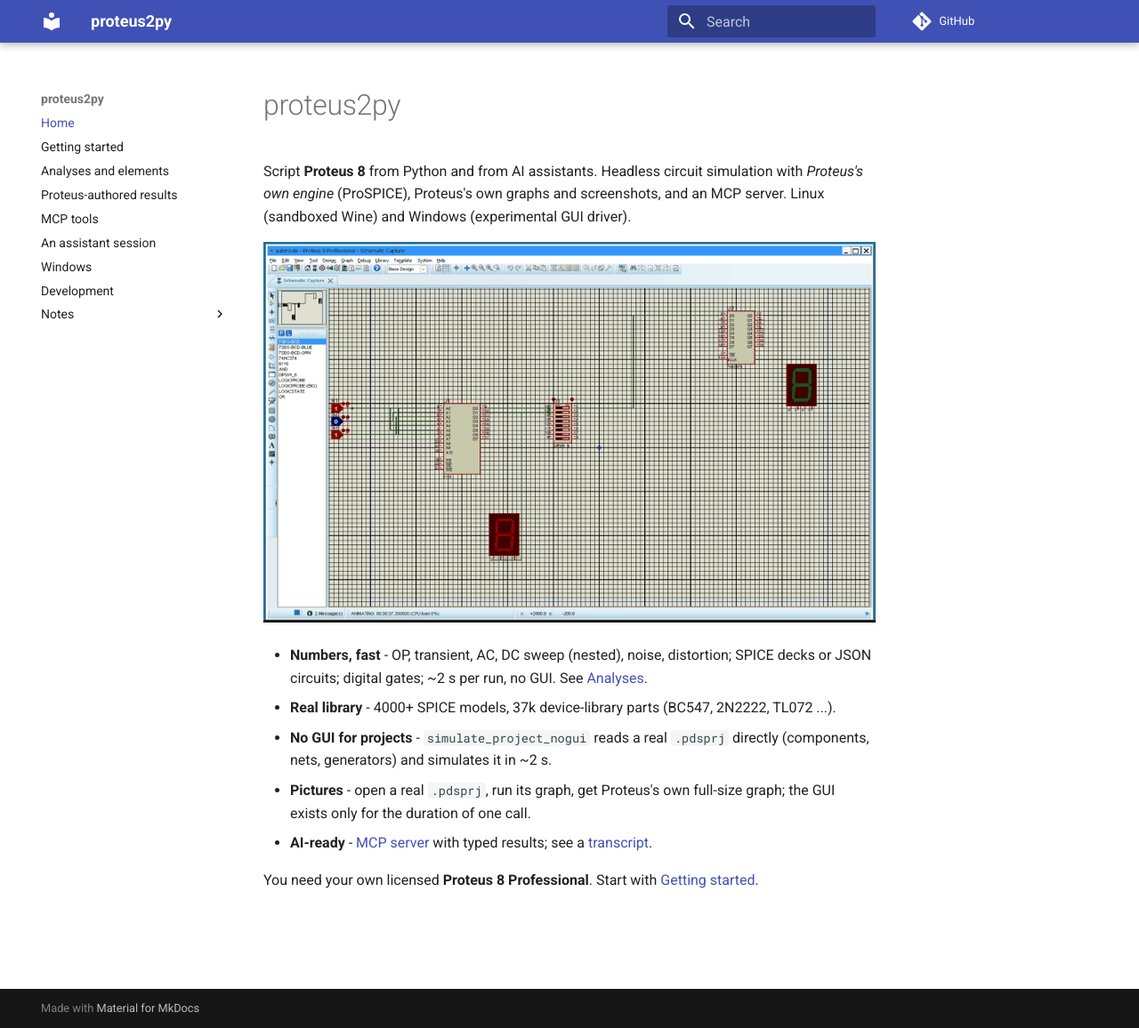
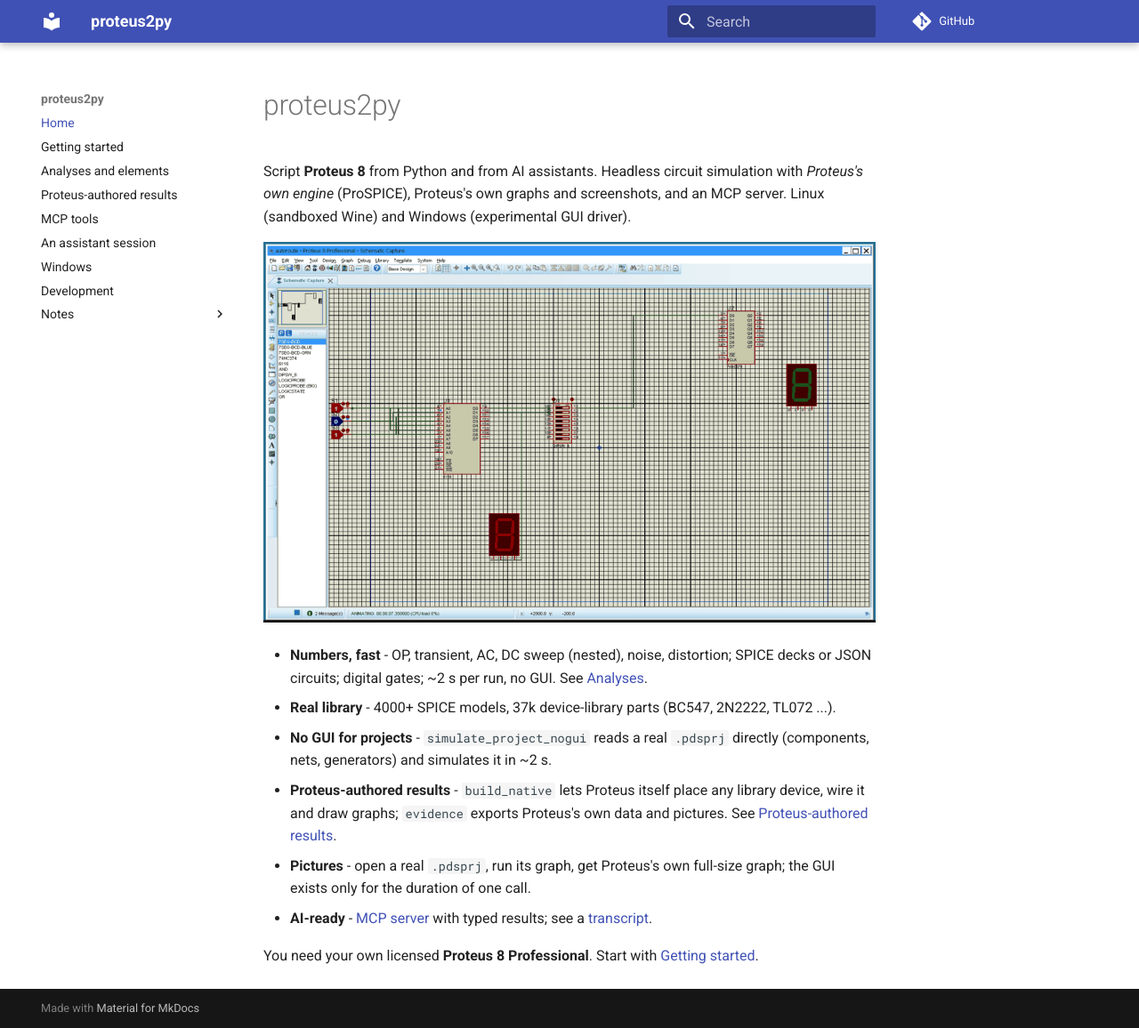
Before and after one commit to DontforgetAntaiku/proteus2py, an MkDocs documentation site: the page built from docs/index.md, in a window 1280 px wide and 1156 px high. Shown: the whole window at 89% size. Built offline with MkDocs 1.6.1 and Material for MkDocs 9.7.7, drawn with Linux system fonts in a browser that asks for light colours; comment, search, counter and statistics services are not loaded.

Commit message:
docs: README, index and development guide mention build_native / evidence

```diff
--- a/docs/index.md
+++ b/docs/index.md
@@ -9,6 +9,8 @@ own graphs and screenshots, and an MCP server. Linux (sandboxed Wine) and Window
   See [Analyses](analyses.md).
 * **Real library** - 4000+ SPICE models, 37k device-library parts (BC547, 2N2222, TL072 ...).
 * **No GUI for projects** - `simulate_project_nogui` reads a real `.pdsprj` directly (components, nets, generators) and simulates it in ~2 s.
+* **Proteus-authored results** - `build_native` lets Proteus itself place any library device, wire it and draw graphs; `evidence` exports Proteus's own
+  data and pictures. See [Proteus-authored results](native.md).
 * **Pictures** - open a real `.pdsprj`, run its graph, get Proteus's own full-size graph; the GUI exists only for the duration of one call.
 * **AI-ready** - [MCP server](tools.md) with typed results; see a [transcript](transcript.md).
 
```
Also changed, not shown: README.md (+3 -1 lines), docs/development.md (+1 -0 lines).
